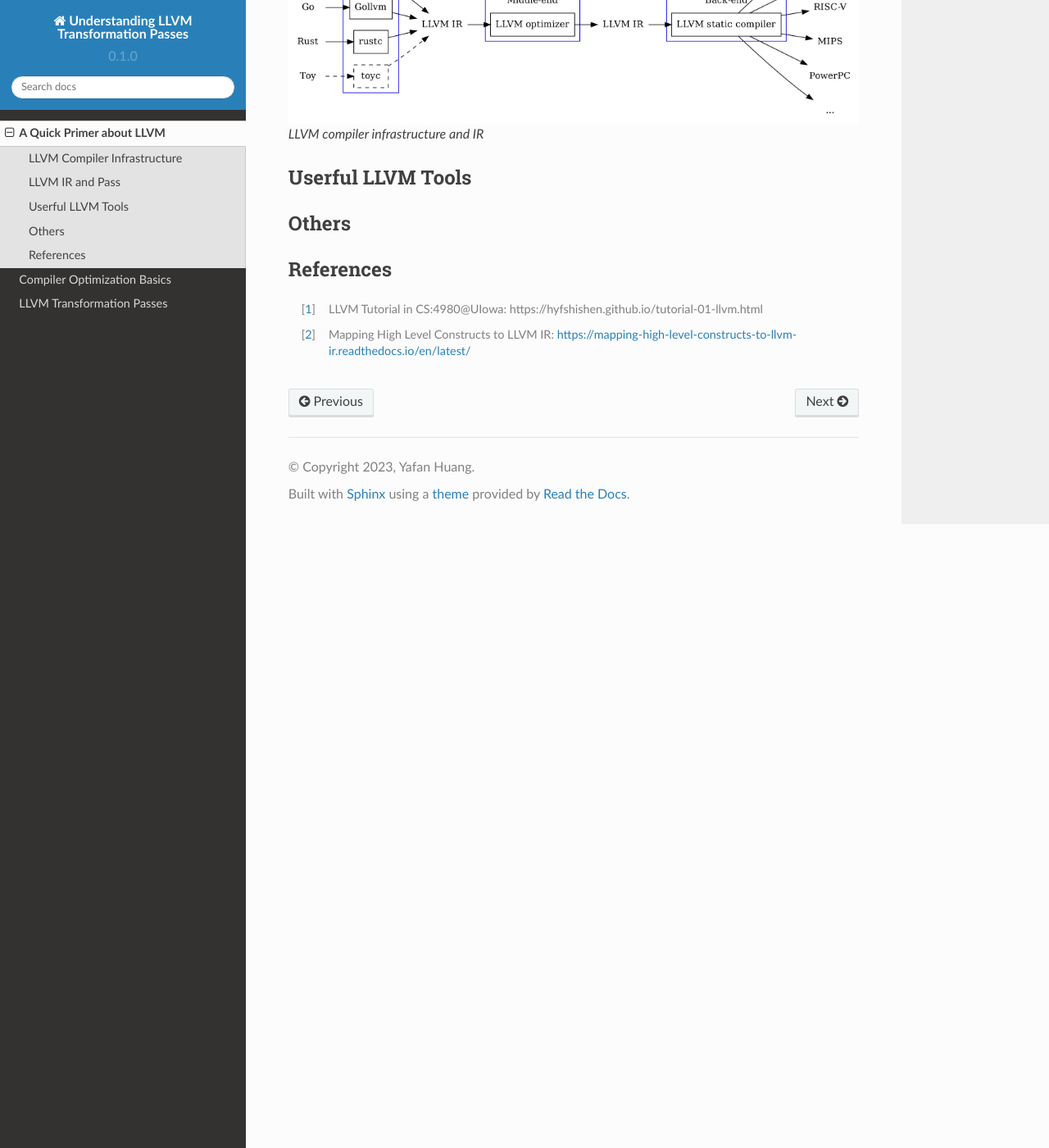
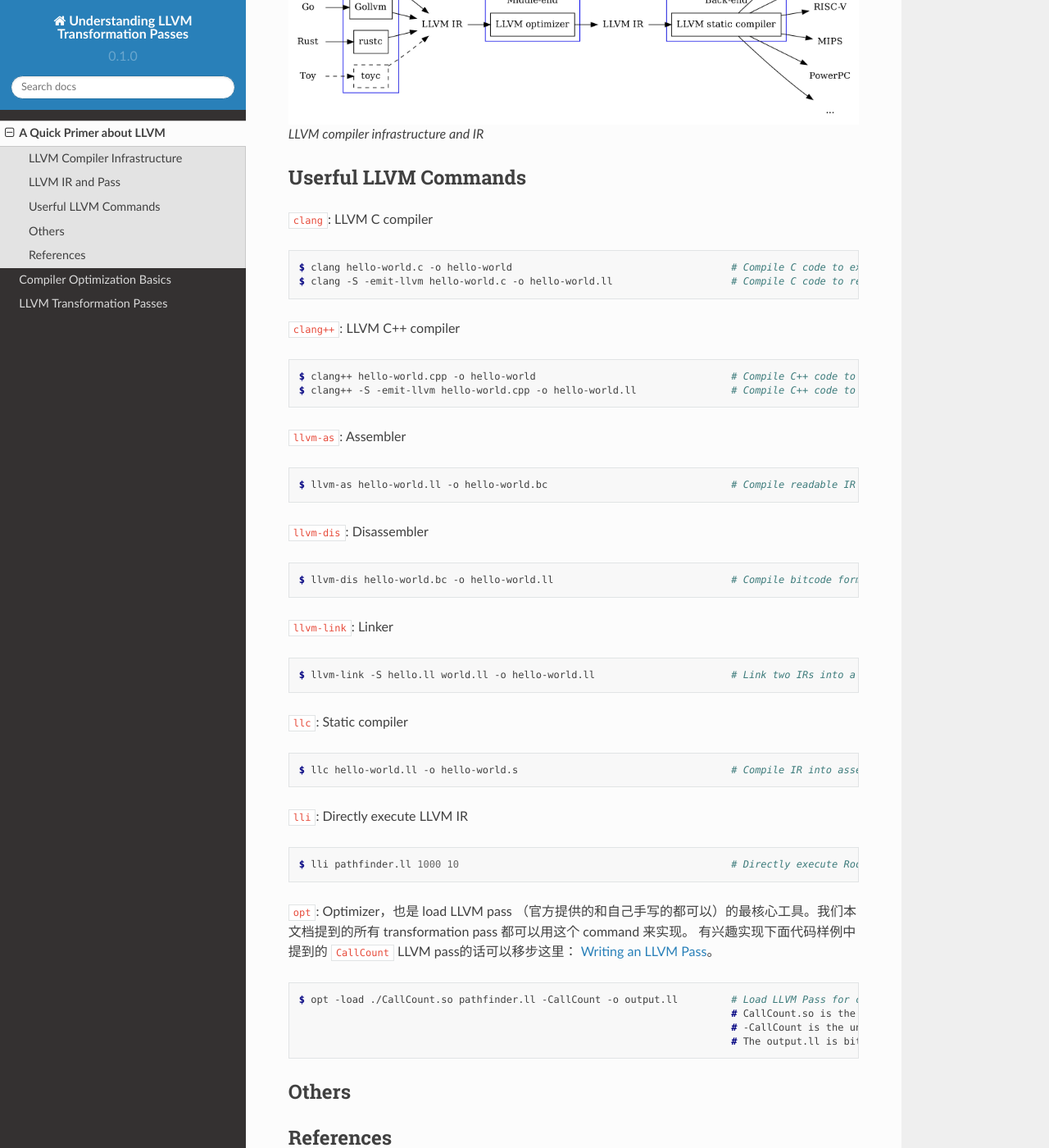
Before and after one commit to hyfshishen/understanding-llvm-transformation-passes, a Sphinx documentation site: the page built from docs/source/LLVM-a-quick-primer/index.rst, in a window 1280 px wide and 1400 px high, scrolled down 2247 px. Shown: the whole window at 82% size. Built offline with Sphinx 7.4.7 and the Read the Docs theme 2.0.0, drawn with Linux system fonts in a browser that asks for light colours.

Commit message:
updating

```diff
--- a/docs/source/LLVM-a-quick-primer/index.rst
+++ b/docs/source/LLVM-a-quick-primer/index.rst
@@ -76,9 +76,61 @@
 
    LLVM compiler infrastructure and IR
 
-Userful LLVM Tools
+Userful LLVM Commands
 --------
+``clang``: LLVM C compiler
 
+.. code-block:: console
+
+   $ clang hello-world.c -o hello-world                                     # Compile C code to executable binary
+   $ clang -S -emit-llvm hello-world.c -o hello-world.ll                    # Compile C code to readable IR
+
+``clang++``: LLVM C++ compiler
+
+.. code-block:: console
+
+   $ clang++ hello-world.cpp -o hello-world                                 # Compile C++ code to executable binary
+   $ clang++ -S -emit-llvm hello-world.cpp -o hello-world.ll                # Compile C++ code to readable IR
+
+``llvm-as``: Assembler
+
+.. code-block:: console
+
+   $ llvm-as hello-world.ll -o hello-world.bc                               # Compile readable IR to bitcode format
+
+``llvm-dis``: Disassembler
+
+.. code-block:: console
+
+   $ llvm-dis hello-world.bc -o hello-world.ll                              # Compile bitcode format to readable IR
+
+``llvm-link``: Linker
+
+.. code-block:: console
+
+   $ llvm-link -S hello.ll world.ll -o hello-world.ll                       # Link two IRs into a unified one
+
+``llc``: Static compiler
+
+.. code-block:: console
+
+   $ llc hello-world.ll -o hello-world.s                                    # Compile IR into assembly code for a specified architecture
+
+``lli``: Directly execute LLVM IR
+
+.. code-block:: console
+
+   $ lli pathfinder.ll 1000 10                                              # Directly execute Rodinia-pathfinder IR with input "1000 10" using a just-in-time compiler
+
+``opt``: Optimizer，也是 load LLVM pass （官方提供的和自己手写的都可以）的最核心工具。我们本文档提到的所有 transformation pass 都可以用这个 command 来实现。
+有兴趣实现下面代码样例中提到的 ``CallCount`` LLVM pass的话可以移步这里： :doc:`writing-an-llvm-pass`。
+
+.. code-block:: console
+
+   $ opt -load ./CallCount.so pathfinder.ll -CallCount -o output.ll         # Load LLVM Pass for code transformation and optimization.
+                                                                            # CallCount.so is the LLVM Pass we want to load.
+                                                                            # -CallCount is the unique flag of this Pass registered in current LLVM project.
+                                                                            # The output.ll is bitcode format, which can be disassembler to readable IR via llvm-dis.
 Others
 --------
 .. toctree::
```
